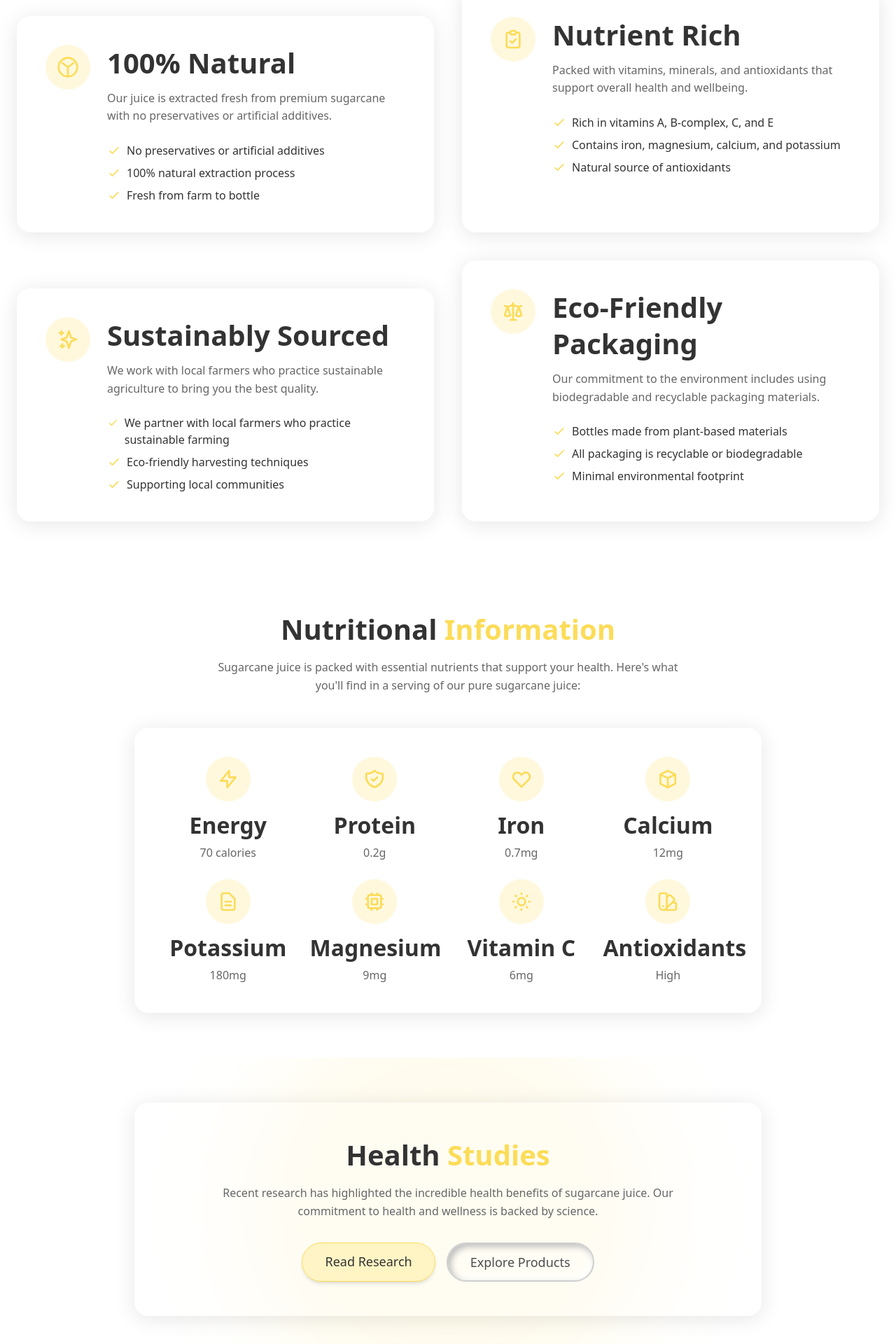
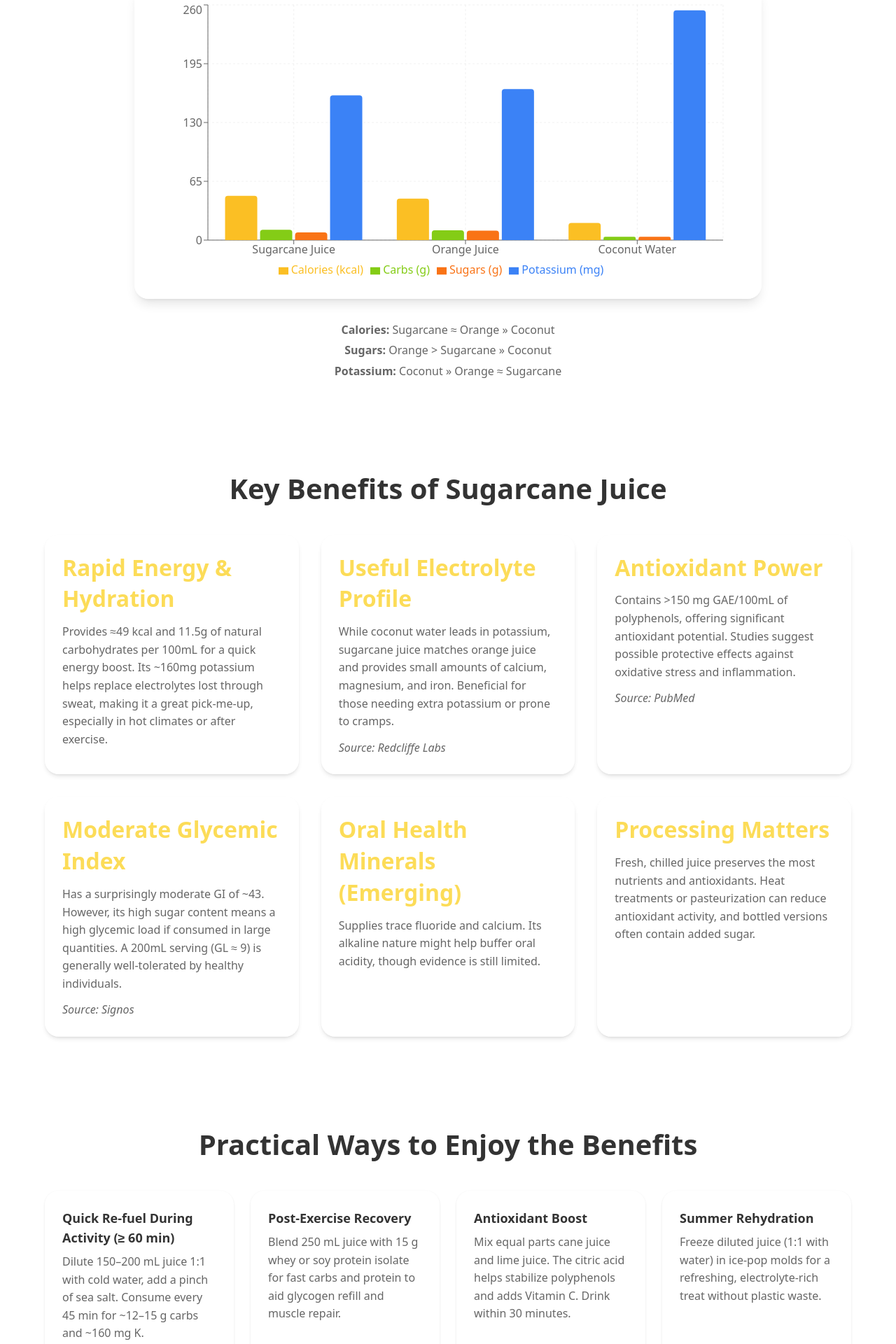
Before and after one commit to basscod/CaneKind, a Next.js app: page /benefits in a window 1280 px wide. Shown: the part 560-2480 px from the top of the page at 70% size. Built offline with nearby package versions, Linux system fonts and the light colour scheme.

Commit message:
feat: Add benefits page chart and update content

```diff
--- a/src/app/benefits/page.tsx
+++ b/src/app/benefits/page.tsx
@@ -1,217 +1,151 @@
 import React from "react";
 import { PageLayout } from "@/components/layout/page-layout";
 import { Card } from "@/components/ui/card";
-import { benefits } from "@/lib/data/benefits";
-import { Button } from "@/components/ui/button";
-import Link from "next/link";
+import { BenefitsChart } from "@/components/charts/benefits-chart";
+
+// Nutrient data from user input
+const nutrientData = [
+  { name: 'Sugarcane Juice', Calories_kcal: 49, Carbohydrates_g: 11.5, Total_Sugars_g: 8.5, Potassium_mg: 160 },
+  { name: 'Orange Juice', Calories_kcal: 45.8, Carbohydrates_g: 10.8, Total_Sugars_g: 10.4, Potassium_mg: 167 },
+  { name: 'Coconut Water', Calories_kcal: 19, Carbohydrates_g: 3.7, Total_Sugars_g: 3.7, Potassium_mg: 254 },
+];
 
 export default function BenefitsPage() {
   return (
     <PageLayout>
-      {/* Hero Banner */}
-      <section className="relative overflow-hidden py-32">
-        {/* Background design */}
+       {/* Using a simpler hero section for this specific data page */}
+       <section className="relative overflow-hidden py-20 md:py-32">
          <div className="absolute inset-0 z-0">
-          <div className="absolute top-0 right-0 w-[500px] h-[500px] rounded-full bg-sugarcane-yellow/10 blur-3xl"></div>
-          <div className="absolute bottom-0 left-0 w-[500px] h-[500px] rounded-full bg-sugarcane-yellow/10 blur-3xl"></div>
+           <div className="absolute top-0 right-0 w-[300px] h-[300px] md:w-[500px] md:h-[500px] rounded-full bg-sugarcane-yellow/10 blur-3xl"></div>
+           <div className="absolute bottom-0 left-0 w-[300px] h-[300px] md:w-[500px] md:h-[500px] rounded-full bg-sugarcane-yellow/10 blur-3xl"></div>
          </div>
+         <div className="container mx-auto px-6 relative z-10 text-center">
+            <h1 className="text-4xl md:text-5xl font-bold mb-6">Nutritional Insights: <span className="text-sugarcane-yellow">Sugarcane Juice</span></h1>
+             <p className="text-lg md:text-xl text-text-secondary max-w-3xl mx-auto">
+                Explore the detailed nutritional breakdown, key health benefits, and practical uses of fresh sugarcane juice compared to other popular drinks.
+            </p>
+         </div>
+       </section>
 
-        {/* Content */}
-        <div className="container mx-auto px-6 relative z-10">
-          <div className="glass-card max-w-4xl mx-auto p-10 md:p-12 text-center">
-            <h1 className="mb-4">The <span className="text-sugarcane-yellow">Benefits</span> of Sugarcane Juice</h1>
-            <p className="text-lg mb-0 max-w-2xl mx-auto">
-              Discover why sugarcane juice is not just delicious but also incredibly good for your health and wellbeing.
-            </p>
+
+      {/* Nutrient Comparison Chart */}
+      <section className="py-16">
+        <div className="container mx-auto px-4">
+          <h2 className="text-3xl font-semibold mb-8 text-center">Nutrient Comparison (per 100mL)</h2>
+          <BenefitsChart data={nutrientData} />
+          <div className="mt-8 text-center text-text-secondary space-y-1 max-w-xl mx-auto">
+              <p><strong>Calories:</strong> Sugarcane ≈ Orange » Coconut</p>
+              <p><strong>Sugars:</strong> Orange &gt; Sugarcane » Coconut</p>
+              <p><strong>Potassium:</strong> Coconut » Orange ≈ Sugarcane</p>
           </div>
         </div>
       </section>
 
-      {/* Benefits List */}
-      <section className="py-16 relative overflow-hidden">
-        <div className="container mx-auto px-6">
-          <div className="grid grid-cols-1 md:grid-cols-2 gap-10">
-            {benefits.map((benefit, index) => (
-              <Card key={benefit.id} className={`p-8 md:p-10 ${index % 2 === 0 ? 'md:mt-10' : ''}`}>
-                <div className="flex items-start">
-                  <div className="mr-6 flex-shrink-0">
-                    <div className="w-16 h-16 rounded-full bg-sugarcane-yellow/20 flex items-center justify-center">
-                      <svg
-                        className="w-8 h-8 text-sugarcane-yellow"
-                        fill="none"
-                        stroke="currentColor"
-                        viewBox="0 0 24 24"
-                        xmlns="http://www.w3.org/2000/svg"
-                      >
-                        <path strokeLinecap="round" strokeLinejoin="round" strokeWidth={2} d={benefit.icon} />
-                      </svg>
-                    </div>
-                  </div>
-                  <div>
-                    <h2 className="text-2xl font-semibold mb-3">{benefit.title}</h2>
-                    <p className="text-text-secondary mb-6">{benefit.description}</p>
-                    <div className="space-y-2">
-                      {benefitsDetails[index] && benefitsDetails[index].map((detail, idx) => (
-                        <div key={idx} className="flex items-start">
-                          <svg className="w-5 h-5 text-sugarcane-yellow mr-2 mt-0.5" fill="none" stroke="currentColor" viewBox="0 0 24 24" xmlns="http://www.w3.org/2000/svg">
-                            <path strokeLinecap="round" strokeLinejoin="round" strokeWidth={2} d="M5 13l4 4L19 7" />
-                          </svg>
-                          <span>{detail}</span>
-                        </div>
-                      ))}
-                    </div>
-                  </div>
-                </div>
+      {/* Key Benefits Section */}
+      <section className="py-16 bg-white/5 backdrop-blur-sm">
+         <div className="container mx-auto px-4">
+            <h2 className="text-3xl font-semibold mb-10 text-center">Key Benefits of Sugarcane Juice</h2>
+            <div className="grid grid-cols-1 md:grid-cols-2 lg:grid-cols-3 gap-8 max-w-6xl mx-auto">
+              <Card className="p-6 shadow-md glass-card">
+                <h3 className="text-xl font-semibold mb-3 text-sugarcane-yellow">Rapid Energy & Hydration</h3>
+                <p className="text-text-secondary">Provides ≈49 kcal and 11.5g of natural carbohydrates per 100mL for a quick energy boost. Its ~160mg potassium helps replace electrolytes lost through sweat, making it a great pick-me-up, especially in hot climates or after exercise.</p>
               </Card>
-            ))}
+              <Card className="p-6 shadow-md glass-card">
+                <h3 className="text-xl font-semibold mb-3 text-sugarcane-yellow">Useful Electrolyte Profile</h3>
+                <p className="text-text-secondary">While coconut water leads in potassium, sugarcane juice matches orange juice and provides small amounts of calcium, magnesium, and iron. Beneficial for those needing extra potassium or prone to cramps.</p>
+                 <p className="text-xs mt-3 text-gray-400 italic">Source: Redcliffe Labs</p>
+              </Card>
+              <Card className="p-6 shadow-md glass-card">
+                <h3 className="text-xl font-semibold mb-3 text-sugarcane-yellow">Antioxidant Power</h3>
+                <p className="text-text-secondary">Contains &gt;150 mg GAE/100mL of polyphenols, offering significant antioxidant potential. Studies suggest possible protective effects against oxidative stress and inflammation.</p>
+                 <p className="text-xs mt-3 text-gray-400 italic">Source: PubMed</p>
+              </Card>
+              <Card className="p-6 shadow-md glass-card">
+                <h3 className="text-xl font-semibold mb-3 text-sugarcane-yellow">Moderate Glycemic Index</h3>
+                <p className="text-text-secondary">Has a surprisingly moderate GI of ~43. However, its high sugar content means a high glycemic load if consumed in large quantities. A 200mL serving (GL ≈ 9) is generally well-tolerated by healthy individuals.</p>
+                 <p className="text-xs mt-3 text-gray-400 italic">Source: Signos</p>
+              </Card>
+               <Card className="p-6 shadow-md glass-card">
+                <h3 className="text-xl font-semibold mb-3 text-sugarcane-yellow">Oral Health Minerals (Emerging)</h3>
+                <p className="text-text-secondary">Supplies trace fluoride and calcium. Its alkaline nature might help buffer oral acidity, though evidence is still limited.</p>
+              </Card>
+               <Card className="p-6 shadow-md glass-card">
+                <h3 className="text-xl font-semibold mb-3 text-sugarcane-yellow">Processing Matters</h3>
+                <p className="text-text-secondary">Fresh, chilled juice preserves the most nutrients and antioxidants. Heat treatments or pasteurization can reduce antioxidant activity, and bottled versions often contain added sugar.</p>
+              </Card>
             </div>
         </div>
       </section>
 
-      {/* Nutritional Information */}
-      <section className="py-16 bg-white/5 backdrop-blur-sm">
-        <div className="container mx-auto px-6">
-          <div className="text-center mb-12">
-            <h2 className="mb-4">Nutritional <span className="text-sugarcane-yellow">Information</span></h2>
-            <p className="max-w-2xl mx-auto">
-              Sugarcane juice is packed with essential nutrients that support your health. Here's what you'll find in a serving of our pure sugarcane juice:
-            </p>
-          </div>
-
-          <div className="glass-card max-w-4xl mx-auto p-6 md:p-10">
-            <div className="grid grid-cols-2 md:grid-cols-4 gap-6">
-              <div className="text-center">
-                <div className="w-16 h-16 rounded-full bg-sugarcane-yellow/20 flex items-center justify-center mx-auto mb-3">
-                  <svg className="w-8 h-8 text-sugarcane-yellow" fill="none" stroke="currentColor" viewBox="0 0 24 24" xmlns="http://www.w3.org/2000/svg">
-                    <path strokeLinecap="round" strokeLinejoin="round" strokeWidth={2} d="M13 10V3L4 14h7v7l9-11h-7z" />
-                  </svg>
-                </div>
-                <h3 className="font-semibold mb-1">Energy</h3>
-                <p className="text-text-secondary">70 calories</p>
-              </div>
-
-              <div className="text-center">
-                <div className="w-16 h-16 rounded-full bg-sugarcane-yellow/20 flex items-center justify-center mx-auto mb-3">
-                  <svg className="w-8 h-8 text-sugarcane-yellow" fill="none" stroke="currentColor" viewBox="0 0 24 24" xmlns="http://www.w3.org/2000/svg">
-                    <path strokeLinecap="round" strokeLinejoin="round" strokeWidth={2} d="M9 12l2 2 4-4m5.618-4.016A11.955 11.955 0 0112 2.944a11.955 11.955 0 01-8.618 3.04A12.02 12.02 0 003 9c0 5.591 3.824 10.29 9 11.622 5.176-1.332 9-6.03 9-11.622 0-1.042-.133-2.052-.382-3.016z" />
-                  </svg>
-                </div>
-                <h3 className="font-semibold mb-1">Protein</h3>
-                <p className="text-text-secondary">0.2g</p>
-              </div>
-
-              <div className="text-center">
-                <div className="w-16 h-16 rounded-full bg-sugarcane-yellow/20 flex items-center justify-center mx-auto mb-3">
-                  <svg className="w-8 h-8 text-sugarcane-yellow" fill="none" stroke="currentColor" viewBox="0 0 24 24" xmlns="http://www.w3.org/2000/svg">
-                    <path strokeLinecap="round" strokeLinejoin="round" strokeWidth={2} d="M4.318 6.318a4.5 4.5 0 000 6.364L12 20.364l7.682-7.682a4.5 4.5 0 00-6.364-6.364L12 7.636l-1.318-1.318a4.5 4.5 0 00-6.364 0z" />
-                  </svg>
-                </div>
-                <h3 className="font-semibold mb-1">Iron</h3>
-                <p className="text-text-secondary">0.7mg</p>
-              </div>
-
-              <div className="text-center">
-                <div className="w-16 h-16 rounded-full bg-sugarcane-yellow/20 flex items-center justify-center mx-auto mb-3">
-                  <svg className="w-8 h-8 text-sugarcane-yellow" fill="none" stroke="currentColor" viewBox="0 0 24 24" xmlns="http://www.w3.org/2000/svg">
-                    <path strokeLinecap="round" strokeLinejoin="round" strokeWidth={2} d="M20 7l-8-4-8 4m16 0l-8 4m8-4v10l-8 4m0-10L4 7m8 4v10M4 7v10l8 4" />
-                  </svg>
-                </div>
-                <h3 className="font-semibold mb-1">Calcium</h3>
-                <p className="text-text-secondary">12mg</p>
-              </div>
-
-              <div className="text-center">
-                <div className="w-16 h-16 rounded-full bg-sugarcane-yellow/20 flex items-center justify-center mx-auto mb-3">
-                  <svg className="w-8 h-8 text-sugarcane-yellow" fill="none" stroke="currentColor" viewBox="0 0 24 24" xmlns="http://www.w3.org/2000/svg">
-                    <path strokeLinecap="round" strokeLinejoin="round" strokeWidth={2} d="M9 12h6m-6 4h6m2 5H7a2 2 0 01-2-2V5a2 2 0 012-2h5.586a1 1 0 01.707.293l5.414 5.414a1 1 0 01.293.707V19a2 2 0 01-2 2z" />
-                  </svg>
-                </div>
-                <h3 className="font-semibold mb-1">Potassium</h3>
-                <p className="text-text-secondary">180mg</p>
-              </div>
-
-              <div className="text-center">
-                <div className="w-16 h-16 rounded-full bg-sugarcane-yellow/20 flex items-center justify-center mx-auto mb-3">
-                  <svg className="w-8 h-8 text-sugarcane-yellow" fill="none" stroke="currentColor" viewBox="0 0 24 24" xmlns="http://www.w3.org/2000/svg">
-                    <path strokeLinecap="round" strokeLinejoin="round" strokeWidth={2} d="M9 3v2m6-2v2M9 19v2m6-2v2M5 9H3m2 6H3m18-6h-2m2 6h-2M7 19h10a2 2 0 002-2V7a2 2 0 00-2-2H7a2 2 0 00-2 2v10a2 2 0 002 2zM9 9h6v6H9V9z" />
-                  </svg>
-                </div>
-                <h3 className="font-semibold mb-1">Magnesium</h3>
-                <p className="text-text-secondary">9mg</p>
-              </div>
-
-              <div className="text-center">
-                <div className="w-16 h-16 rounded-full bg-sugarcane-yellow/20 flex items-center justify-center mx-auto mb-3">
-                  <svg className="w-8 h-8 text-sugarcane-yellow" fill="none" stroke="currentColor" viewBox="0 0 24 24" xmlns="http://www.w3.org/2000/svg">
-                    <path strokeLinecap="round" strokeLinejoin="round" strokeWidth={2} d="M12 3v1m0 16v1m9-9h-1M4 12H3m15.364 6.364l-.707-.707M6.343 6.343l-.707-.707m12.728 0l-.707.707M6.343 17.657l-.707.707M16 12a4 4 0 11-8 0 4 4 0 018 0z" />
-                  </svg>
-                </div>
-                <h3 className="font-semibold mb-1">Vitamin C</h3>
-                <p className="text-text-secondary">6mg</p>
-              </div>
-
-              <div className="text-center">
-                <div className="w-16 h-16 rounded-full bg-sugarcane-yellow/20 flex items-center justify-center mx-auto mb-3">
-                  <svg className="w-8 h-8 text-sugarcane-yellow" fill="none" stroke="currentColor" viewBox="0 0 24 24" xmlns="http://www.w3.org/2000/svg">
-                    <path strokeLinecap="round" strokeLinejoin="round" strokeWidth={2} d="M7 21a4 4 0 01-4-4V5a2 2 0 012-2h4a2 2 0 012 2v12a4 4 0 01-4 4zm0 0h12a2 2 0 002-2v-4a2 2 0 00-2-2h-2.343M11 7.343l1.657-1.657a2 2 0 012.828 0l2.829 2.829a2 2 0 010 2.828l-8.486 8.485M7 17h.01" />
-                  </svg>
-                </div>
-                <h3 className="font-semibold mb-1">Antioxidants</h3>
-                <p className="text-text-secondary">High</p>
-              </div>
-            </div>
+       {/* Practical Ways to Enjoy */}
+      <section className="py-16">
+         <div className="container mx-auto px-4">
+            <h2 className="text-3xl font-semibold mb-10 text-center">Practical Ways to Enjoy the Benefits</h2>
+             <div className="grid grid-cols-1 sm:grid-cols-2 lg:grid-cols-4 gap-6 max-w-6xl mx-auto">
+                <Card className="p-6 shadow-sm border border-white/10">
+                    <h4 className="font-semibold text-lg mb-2">Quick Re-fuel During Activity (&ge; 60 min)</h4>
+                    <p className="text-sm text-text-secondary">Dilute 150–200 mL juice 1:1 with cold water, add a pinch of sea salt. Consume every 45 min for ~12–15 g carbs and ~160 mg K.</p>
+                </Card>
+                 <Card className="p-6 shadow-sm border border-white/10">
+                    <h4 className="font-semibold text-lg mb-2">Post-Exercise Recovery</h4>
+                    <p className="text-sm text-text-secondary">Blend 250 mL juice with 15 g whey or soy protein isolate for fast carbs and protein to aid glycogen refill and muscle repair.</p>
+                </Card>
+                 <Card className="p-6 shadow-sm border border-white/10">
+                    <h4 className="font-semibold text-lg mb-2">Antioxidant Boost</h4>
+                    <p className="text-sm text-text-secondary">Mix equal parts cane juice and lime juice. The citric acid helps stabilize polyphenols and adds Vitamin C. Drink within 30 minutes.</p>
+                </Card>
+                 <Card className="p-6 shadow-sm border border-white/10">
+                    <h4 className="font-semibold text-lg mb-2">Summer Rehydration</h4>
+                    <p className="text-sm text-text-secondary">Freeze diluted juice (1:1 with water) in ice-pop molds for a refreshing, electrolyte-rich treat without plastic waste.</p>
+                </Card>
              </div>
         </div>
       </section>
 
-      {/* Health Studies CTA */}
-      <section className="py-16 relative overflow-hidden">
-        <div className="absolute top-1/2 left-1/2 transform -translate-x-1/2 -translate-y-1/2 w-[600px] h-[600px] rounded-full bg-sugarcane-yellow/10 blur-3xl"></div>
-
-        <div className="container mx-auto px-6 relative z-10">
-          <div className="glass-card p-12 max-w-4xl mx-auto">
-            <div className="text-center mb-8">
-              <h2 className="mb-4">Health <span className="text-sugarcane-yellow">Studies</span></h2>
-              <p className="max-w-2xl mx-auto">
-                Recent research has highlighted the incredible health benefits of sugarcane juice. Our commitment to health and wellness is backed by science.
-              </p>
-            </div>
-
-            <div className="flex flex-col sm:flex-row justify-center gap-4">
-              <Button variant="secondary" size="lg" asChild>
-                <Link href="/research">Read Research</Link>
-              </Button>
-              <Button variant="outline" size="lg" asChild>
-                <Link href="/products">Explore Products</Link>
-              </Button>
+      {/* Safety and Considerations */}
+      <section className="py-16 bg-yellow-900/10">
+        <div className="container mx-auto px-4">
+            <h2 className="text-3xl font-semibold mb-8 text-center text-yellow-500">Important Considerations</h2>
+             <div className="max-w-3xl mx-auto space-y-6">
+                <Card className="p-6 bg-yellow-100/10 border border-yellow-500/30 text-yellow-200">
+                     <div className="flex items-start">
+                         <svg xmlns="http://www.w3.org/2000/svg" className="h-6 w-6 mr-4 flex-shrink-0 text-yellow-400 mt-1" fill="none" viewBox="0 0 24 24" stroke="currentColor" strokeWidth={2}>
+                            <path strokeLinecap="round" strokeLinejoin="round" d="M12 9v2m0 4h.01m-6.938 4h13.856c1.54 0 2.502-1.667 1.732-3L13.732 4c-.77-1.333-2.694-1.333-3.464 0L3.34 16c-.77 1.333.192 3 1.732 3z" />
+                        </svg>
+                        <div>
+                            <h4 className="font-semibold text-lg text-yellow-400 mb-1">Hygiene is Crucial</h4>
+                            <p className="text-yellow-200/90">Due to its high sugar content, sugarcane juice is prone to microbial growth (E. coli, Salmonella). Always ensure hygienic pressing, use clean ice, and consume immediately after preparation.</p>
+                             <p className="text-xs mt-2 text-yellow-400/70 italic">Source: PMC</p>
                         </div>
                     </div>
+                </Card>
+                 <Card className="p-6 bg-yellow-100/10 border border-yellow-500/30 text-yellow-200">
+                    <div className="flex items-start">
+                        <svg xmlns="http://www.w3.org/2000/svg" className="h-6 w-6 mr-4 flex-shrink-0 text-yellow-400 mt-1" fill="none" viewBox="0 0 24 24" stroke="currentColor" strokeWidth={2}>
+                            <path strokeLinecap="round" strokeLinejoin="round" d="M13 16h-1v-4h-1m1-4h.01M21 12a9 9 0 11-18 0 9 9 0 0118 0z" />
+                        </svg>
+                         <div>
+                            <h4 className="font-semibold text-lg text-yellow-400 mb-1">Who Should Be Cautious?</h4>
+                            <p className="text-yellow-200/90">Individuals with diabetes or insulin resistance (due to high glycemic load), those on low-potassium diets for renal issues, or anyone tracking calorie intake should moderate their consumption.</p>
+                             <p className="text-xs mt-2 text-yellow-400/70 italic">Source: Healthline</p>
+                        </div>
+                    </div>
+                </Card>
+            </div>
+        </div>
+      </section>
+
+      {/* Bottom Line */}
+       <section className="py-20 text-center">
+         <div className="container mx-auto px-4">
+             <h2 className="text-3xl font-semibold mb-8">The Bottom Line</h2>
+             <Card className="p-8 md:p-12 shadow-lg max-w-4xl mx-auto glass-card bg-gradient-to-br from-lime-900/20 via-transparent to-yellow-900/20">
+                <p className="text-lg md:text-xl leading-relaxed text-text-secondary">
+                 Sugarcane juice offers a unique balance: more quick energy than coconut water, coupled with electrolytes and antioxidants that orange juice doesn't fully match. When enjoyed in moderation (≤ 250mL per serving) and sourced hygienically, it's a natural way to hydrate, refuel, and boost polyphenol intake. Be mindful of portion sizes if you have metabolic or renal health concerns.
+                </p>
+             </Card>
          </div>
       </section>
     </PageLayout>
   );
 }
-
-// Example detailed benefits for each main benefit
-const benefitsDetails = [
-  [
-    "No preservatives or artificial additives",
-    "100% natural extraction process",
-    "Fresh from farm to bottle"
-  ],
-  [
-    "Rich in vitamins A, B-complex, C, and E",
-    "Contains iron, magnesium, calcium, and potassium",
-    "Natural source of antioxidants"
-  ],
-  [
-    "We partner with local farmers who practice sustainable farming",
-    "Eco-friendly harvesting techniques",
-    "Supporting local communities"
-  ],
-  [
-    "Bottles made from plant-based materials",
-    "All packaging is recyclable or biodegradable",
-    "Minimal environmental footprint"
-  ]
-];
--- /dev/null
+++ b/src/components/charts/benefits-chart.tsx
@@ -0,0 +1,63 @@
+"use client";
+
+import React from 'react';
+import { BarChart, Bar, XAxis, YAxis, CartesianGrid, Tooltip, Legend, ResponsiveContainer } from 'recharts';
+import { Card } from "@/components/ui/card";
+
+// Define the type for a single data point
+interface NutrientDataPoint {
+  name: string;
+  Calories_kcal: number;
+  Carbohydrates_g: number;
+  Total_Sugars_g: number;
+  Potassium_mg: number;
+}
+
+// Define the props for the chart component
+interface BenefitsChartProps {
+  data: NutrientDataPoint[];
+}
+
+export const BenefitsChart: React.FC<BenefitsChartProps> = ({ data }) => {
+  // Recharts components often trigger hydration errors if not properly handled.
+  // Ensuring it only renders client-side helps prevent this.
+  const [isClient, setIsClient] = React.useState(false);
+
+  React.useEffect(() => {
+    setIsClient(true);
+  }, []);
+
+  if (!isClient) {
+    // You can return a placeholder or null during server rendering / hydration mismatch
+    return <div style={{ height: '400px' }} className="w-full bg-gray-200/10 animate-pulse rounded-lg"></div>;
+  }
+
+  return (
+    <Card className="p-6 shadow-lg max-w-4xl mx-auto glass-card">
+      <ResponsiveContainer width="100%" height={400}>
+        <BarChart data={data} margin={{ top: 5, right: 30, left: 20, bottom: 5 }}>
+          <CartesianGrid strokeDasharray="3 3" strokeOpacity={0.3} />
+          <XAxis dataKey="name" />
+          <YAxis />
+          {/* Apply custom styles to Tooltip to match the rest of the page */}
+          <Tooltip
+            contentStyle={{
+                backgroundColor: 'rgba(30, 41, 59, 0.8)', // Darker background
+                backdropFilter: 'blur(5px)',
+                border: '1px solid rgba(255, 255, 255, 0.1)',
+                borderRadius: '0.5rem',
+                color: '#e2e8f0' // Lighter text color
+            }}
+            itemStyle={{ color: '#e2e8f0' }} // Ensure item text is also light
+            cursor={{ fill: 'rgba(251, 191, 36, 0.1)' }} // Match yellow accent
+          />
+          <Legend />
+          <Bar dataKey="Calories_kcal" fill="#fbbf24" name="Calories (kcal)" radius={[4, 4, 0, 0]}/>
+          <Bar dataKey="Carbohydrates_g" fill="#84cc16" name="Carbs (g)" radius={[4, 4, 0, 0]}/>
+          <Bar dataKey="Total_Sugars_g" fill="#f97316" name="Sugars (g)" radius={[4, 4, 0, 0]}/>
+          <Bar dataKey="Potassium_mg" fill="#3b82f6" name="Potassium (mg)" radius={[4, 4, 0, 0]}/>
+        </BarChart>
+      </ResponsiveContainer>
+    </Card>
+  );
+};
```
Lines whose indentation alone changed are shown as unchanged.
